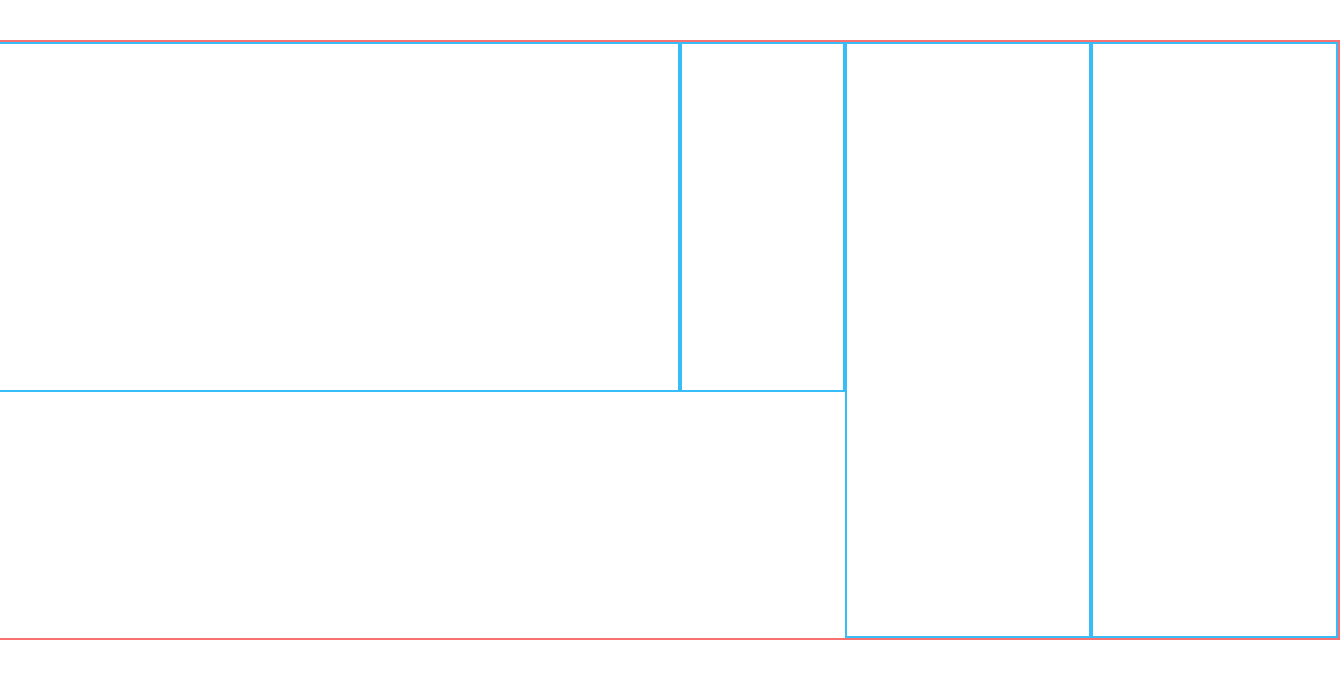
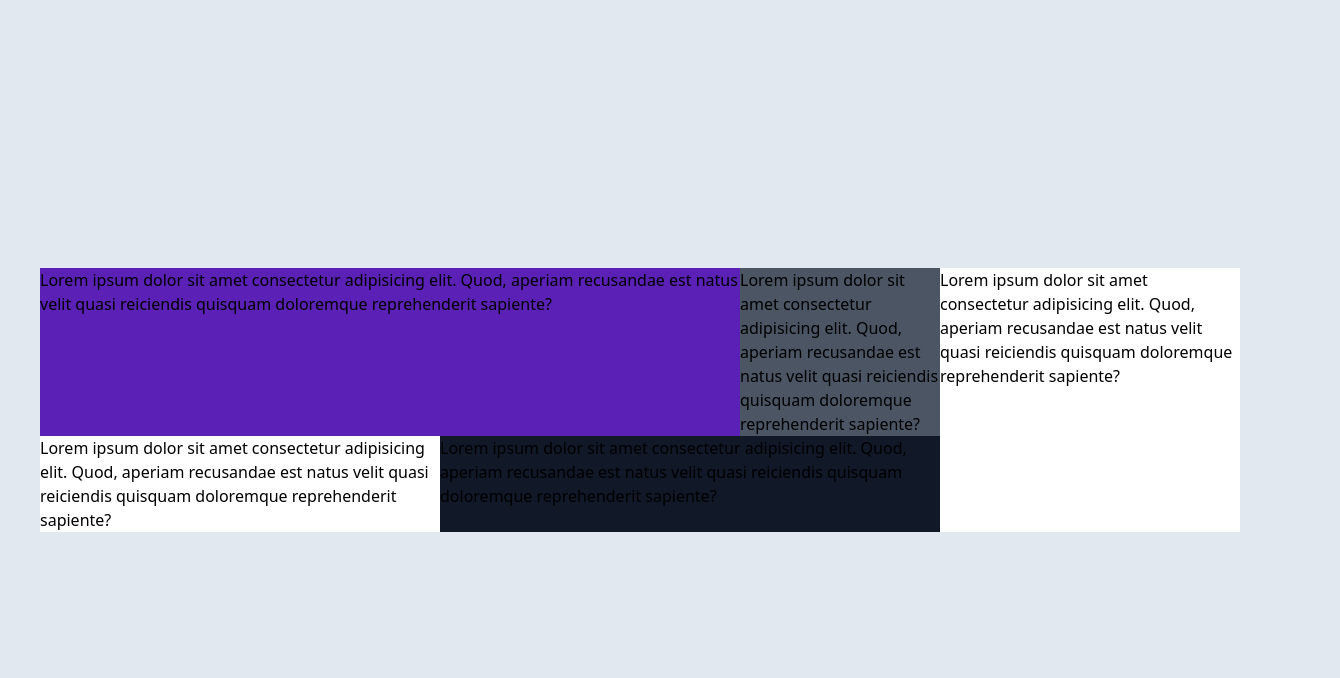
Before and after one commit to hoodaddeveloper/Tailwind-Mini-Project-2, a website: page src/index.hrml.html in a window 1280 px wide. Shown: the whole page, 1340 px wide, since content can reach past the window. Drawn offline with Linux system fonts and the light colour scheme.

Commit message:
styling the boxes

```diff
--- a/src/index.hrml.html
+++ b/src/index.hrml.html
@@ -1,5 +1,5 @@
 <!doctype html>
-<html lang="en" class="">
+<html lang="en">
 
 <head>
   <meta charset="UTF-8">
@@ -8,12 +8,13 @@
   <link rel="stylesheet" href="./output.css">
 </head>
 
-<body class="flex justify-center items-center pt-10">
-  <div class="flex w-[1400px] h-[600px] mx-auto border-2 border-red-400">
-    <div class="flex w-[900px] h-[350px] border-2 border-sky-400"></div>
-    <div class="flex w-[200px] h-[350px] border-2 border-sky-400"></div>
-    <div class="flex w-[300px] h-{600px} border-2 border-sky-400"></div>
-    <div class="flex w-[300px] h-{250} border-2 border-sky-400"></div>
+<body class="flex justify-center items-center h-screen bg-slate-200">
+  <div class="w-[1200px] bg-slate-300 grid grid-cols-12">
+    <div class="bg-violet-800 col-span-7">Lorem ipsum dolor sit amet consectetur adipisicing elit. Quod, aperiam recusandae est natus velit quasi reiciendis quisquam doloremque reprehenderit sapiente?</div>
+    <div class="bg-gray-600 col-span-2">Lorem ipsum dolor sit amet consectetur adipisicing elit. Quod, aperiam recusandae est natus velit quasi reiciendis quisquam doloremque reprehenderit sapiente?</div>
+    <div class="bg-white col-span-3 row-span-2">Lorem ipsum dolor sit amet consectetur adipisicing elit. Quod, aperiam recusandae est natus velit quasi reiciendis quisquam doloremque reprehenderit sapiente?</div>
+    <div class="bg-white col-span-4">Lorem ipsum dolor sit amet consectetur adipisicing elit. Quod, aperiam recusandae est natus velit quasi reiciendis quisquam doloremque reprehenderit sapiente?</div>
+    <div class="bg-gray-900 col-span-5">Lorem ipsum dolor sit amet consectetur adipisicing elit. Quod, aperiam recusandae est natus velit quasi reiciendis quisquam doloremque reprehenderit sapiente?</div>
   </div>
 </body>
 
```
Also changed, not shown: src/output.css.
